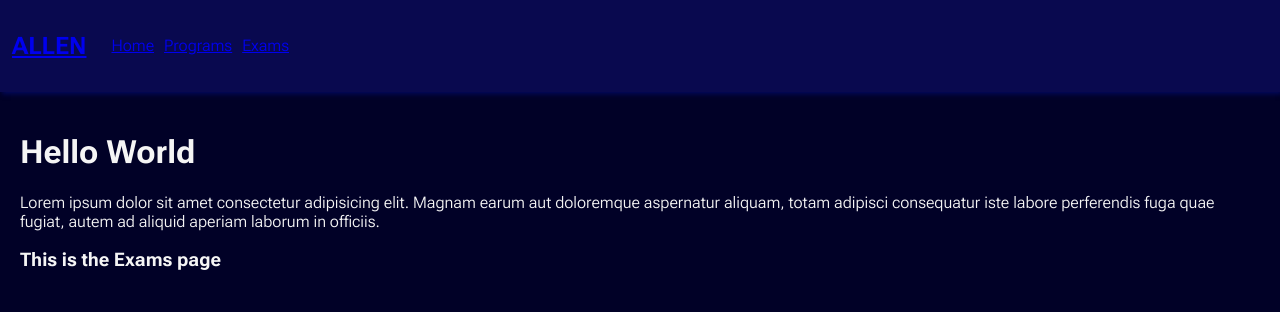
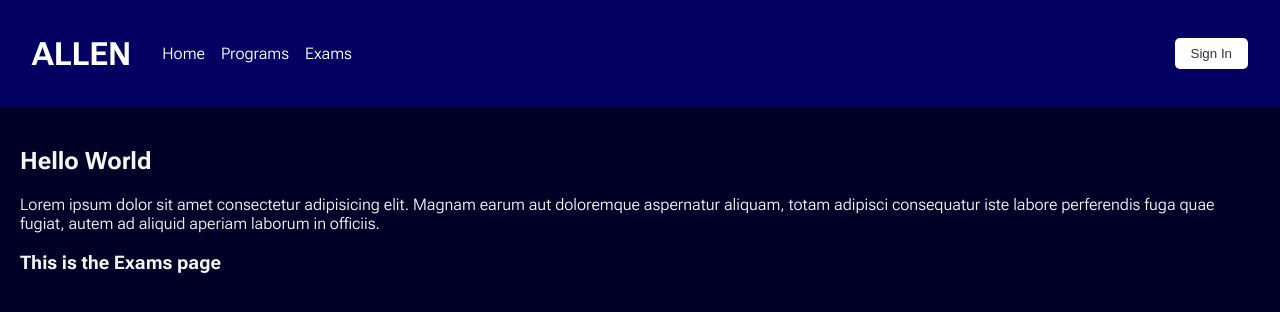
Before and after one commit to SS56Bo/SPAs-Project, a React (Vite) app: page /exams in a window 1280 px wide. Shown: the top 312 px of the page. Built offline with nearby package versions, Linux system fonts and the light colour scheme.

Commit message:
CSS Updates & Components file updates

```diff
--- /dev/null
+++ b/components/SignIN.jsx
@@ -0,0 +1,7 @@
+export default function SignInPage() {
+  return (
+    <>
+      <div>Hello to Sign In Page</div>
+    </>
+  );
+}
--- a/src/Exams.css
+++ b/src/Exams.css
@@ -1,4 +1,5 @@
 .exam-card {
   margin: 10px;
   padding: 10px;
+  align-items: center;
 }
--- a/src/Exams.jsx
+++ b/src/Exams.jsx
@@ -4,7 +4,7 @@ export default function Exams() {
   return (
     <>
       <div className="exam-card">
-        <h1>Hello World</h1>
+        <h2>Hello World</h2>
         <p>
           Lorem ipsum dolor sit amet consectetur adipisicing elit. Magnam earum
           aut doloremque aspernatur aliquam, totam adipisci consequatur iste
--- a/src/Navbar.css
+++ b/src/Navbar.css
@@ -1,13 +1,42 @@
+.entire-bar {
+  display: flex;
+  justify-content: space-between;
+  align-items: center;
+  padding: 1rem 2rem;
+  background-color: #030061;
+  color: #fff;
+}
+
 .navbar-comp {
   display: flex;
   align-items: center;
-  justify-content: flex-start;
-  gap: 10px;
-  padding: 12px;
-  background-color: rgb(9, 9, 79);
-  box-shadow: 2px 2px 5px rgb(3, 9, 95);
+}
+
+.navbar-comp a {
+  color: #fff;
+  text-decoration: none;
+  margin-left: 1rem;
+}
+
+.logo h1 {
+  margin: 0;
 }
 
 .logo {
+  padding-bottom: 18px;
   padding-right: 15px;
 }
+
+button {
+  background-color: #fff;
+  color: #333;
+  border: none;
+  padding: 0.5rem 1rem;
+  border-radius: 5px;
+  cursor: pointer;
+}
+
+button:hover {
+  background-color: #756f6f;
+  color: #fff;
+}
--- a/src/Navbar.jsx
+++ b/src/Navbar.jsx
@@ -3,25 +3,32 @@ import Programs from "./Programs";
 import Landing from "./Landing";
 import "./Navbar.css";
 import Exams from "./Exams";
+import SignInPage from "../components/SignIN";
 
 export default function Navbar() {
   return (
     <>
       <BrowserRouter>
+        <div className="entire-bar">
           <div className="navbar-comp">
             <div className="logo">
               <Link to="/">
-              <h2>ALLEN</h2>
+                <h1>ALLEN</h1>
               </Link>
             </div>
             <Link to="/">Home</Link>
             <Link to="/programs">Programs</Link>
             <Link to="/exams">Exams</Link>
           </div>
+          <Link to="signin">
+            <button>Sign In</button>
+          </Link>
+        </div>
         <Routes>
           <Route path="/" element={<Landing />} />
           <Route path="/programs" element={<Programs />} />
           <Route path="/exams" element={<Exams />} />
+          <Route path="/signin" element={<SignInPage />} />
         </Routes>
       </BrowserRouter>
     </>
```
Lines whose indentation alone changed are shown as unchanged.
